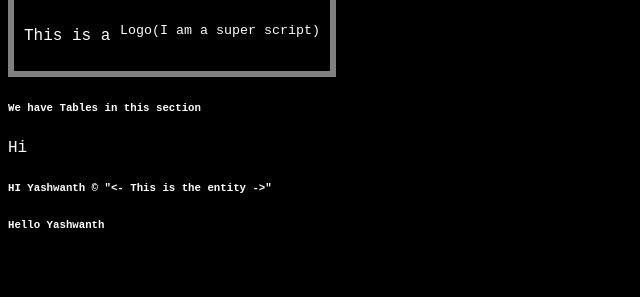
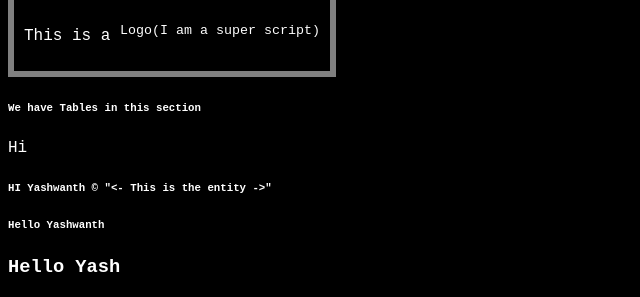
Before and after one commit to yashwanth-sharma/JsPractice, a plain HTML site: page index.html in a window 1280 px wide. Shown: the part 1155-1452 px from the top of the page, without its empty margins (0-640 px from the left). Before the commit the page ends 1411 px from the top, so only its background shows below. Drawn offline with Linux system fonts and the light colour scheme.

```diff
--- a/index.html
+++ b/index.html
@@ -74,6 +74,7 @@
 
     <h6>HI Yashwanth &copy; "&lt;- This is the entity -&gt;"</h6>
     <h6>Hello Yashwanth</h6>
+    <h3>Hello Yash</h3>
 </main>
 </body>
 </html>
```
